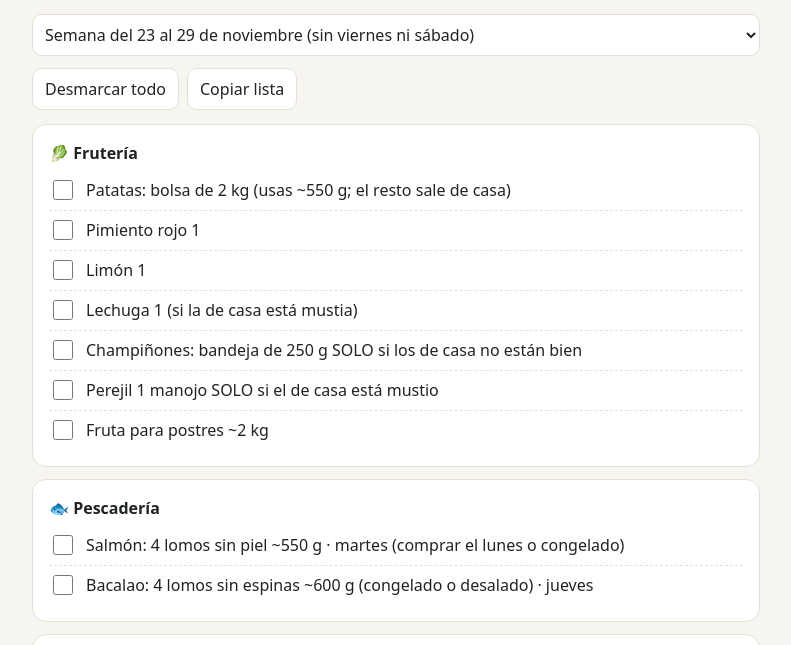
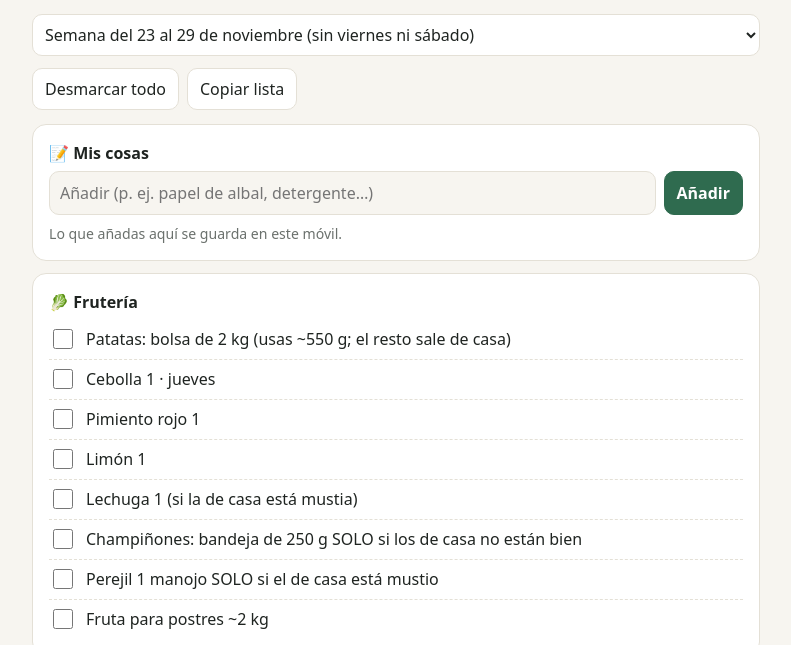
Before and after one commit to sergiotenllado-ux/cenas-casa, a plain HTML site: page index.html in a window 1280 px wide. Both pictures are taken after a click on the button "Compra". Shown: the part 151-796 px from the top of the page, without its empty margins (244-1035 px from the left). Drawn offline with Linux system fonts and the light colour scheme.

Commit message:
Jueves 26: pastel de pavo en lugar de bacalao; lista de la compra editable (Mis cosas)
Co-Authored-By: Claude Opus 5.5 <noreply@anthropic.com>

```diff
--- a/index.html
+++ b/index.html
@@ -41,11 +41,16 @@ details summary .more{color:var(--accent);font-size:.85rem;font-weight:600}
 details[open] summary .more{display:none}
 .tip{background:var(--accent-soft);border-radius:10px;padding:10px 12px;margin-top:10px;font-size:.92rem}
 .weeksel{display:flex;gap:8px;align-items:center;margin-bottom:12px}
-.weeksel select{flex:1;font:inherit;padding:8px;border-radius:10px;border:1px solid var(--line);background:var(--card);color:var(--ink)}
+.weeksel select{flex:1;min-width:0;width:100%;text-overflow:ellipsis;font:inherit;padding:8px;border-radius:10px;border:1px solid var(--line);background:var(--card);color:var(--ink)}
 .check{display:flex;gap:10px;align-items:flex-start;padding:7px 0;border-bottom:1px dashed var(--line);cursor:pointer}
 .check:last-child{border-bottom:0}
 .check input{width:20px;height:20px;margin-top:2px;accent-color:var(--accent);flex:none}
 .check.done span{text-decoration:line-through;color:var(--muted)}
+.check span{flex:1}
+.addrow{display:flex;gap:8px;margin:4px 0 8px}
+.addrow input{flex:1;min-width:0;font:inherit;padding:9px 10px;border-radius:10px;border:1px solid var(--line);background:var(--bg);color:var(--ink)}
+.addrow button{background:var(--accent);color:#fff;border-color:var(--accent);font-weight:600}
+.del{border:0;background:transparent;color:var(--muted);font-size:1.05rem;cursor:pointer;padding:0 6px;line-height:1}
 .btn{border:1px solid var(--line);background:var(--card);color:var(--ink);font:inherit;padding:8px 12px;border-radius:10px;cursor:pointer}
 .row{display:flex;gap:8px;flex-wrap:wrap;margin:8px 0 14px}
 .empty{color:var(--muted);text-align:center;padding:40px 0}
@@ -63,7 +68,7 @@ footer{max-width:760px;margin:0 auto;padding:8px 16px 32px;color:var(--muted);fo
   <button data-tab="compra">Compra</button>
 </div></nav>
 <main id="app"><div class="empty">Cargando menú…</div></main>
-<footer>Las marcas de la lista de la compra se guardan en este dispositivo.</footer>
+<footer>Las marcas de la lista y lo que añadas en «Mis cosas» se guardan en este dispositivo.</footer>
 
 <script>
 const DIAS=["domingo","lunes","martes","miércoles","jueves","viernes","sábado"];
@@ -125,17 +130,32 @@ function render(){
       `<div class="card"><b>🍎 Postre:</b> ${esc(w.postre)}</div>`;
   }else{
     const key="compra-"+w.lunes, marks=store.get(key)||{};
+    const xkey="extra-"+w.lunes, extras=store.get(xkey)||[];
     app.innerHTML=weekSelector()+`<div class="row"><button class="btn" id="limpiar">Desmarcar todo</button><button class="btn" id="copiar">Copiar lista</button></div>`+
+      `<div class="card"><h3 style="margin-top:0">📝 Mis cosas</h3>
+        <form id="addf" class="addrow"><input id="addi" placeholder="Añadir (p. ej. papel de albal, detergente…)" maxlength="80" enterkeyhint="done" autocomplete="off"><button class="btn" type="submit">Añadir</button></form>
+        ${extras.map((x,i)=>`<div class="check ${x.done?"done":""}"><input type="checkbox" data-x="${i}" ${x.done?"checked":""}><span>${esc(x.t)}</span><button class="del" data-del="${i}" aria-label="Quitar ${esc(x.t)}">✕</button></div>`).join("")}
+        ${extras.length?"":`<div class="meta">Lo que añadas aquí se guarda en este móvil.</div>`}
+      </div>`+
       w.compra.map((s,si)=>`<div class="card"><h3 style="margin-top:0">${esc(s.seccion)}</h3>${
         s.items.map((it,ii)=>{const id=si+"-"+ii;return `<label class="check ${marks[id]?"done":""}"><input type="checkbox" data-id="${id}" ${marks[id]?"checked":""}><span>${esc(it)}</span></label>`}).join("")
       }</div>`).join("")+
       `<div class="card"><b>✅ Revisa que tienes en casa:</b> ${esc(w.revisa)}</div>`;
-    app.querySelectorAll("input[type=checkbox]").forEach(c=>c.onchange=()=>{
+    app.querySelectorAll("input[data-id]").forEach(c=>c.onchange=()=>{
       marks[c.dataset.id]=c.checked; store.set(key,marks); c.parentElement.classList.toggle("done",c.checked);
     });
-    $("#limpiar").onclick=()=>{store.set(key,{});render()};
+    app.querySelectorAll("input[data-x]").forEach(c=>c.onchange=()=>{
+      extras[+c.dataset.x].done=c.checked; store.set(xkey,extras); c.parentElement.classList.toggle("done",c.checked);
+    });
+    app.querySelectorAll("[data-del]").forEach(b=>b.onclick=()=>{extras.splice(+b.dataset.del,1);store.set(xkey,extras);render()});
+    $("#addf").onsubmit=e=>{
+      e.preventDefault(); const t=$("#addi").value.trim(); if(!t) return;
+      extras.push({t,done:false}); store.set(xkey,extras); render(); $("#addi").focus();
+    };
+    $("#limpiar").onclick=()=>{store.set(key,{});extras.forEach(x=>x.done=false);store.set(xkey,extras);render()};
     $("#copiar").onclick=async()=>{
-      const txt=w.titulo+"\n\n"+w.compra.map(s=>s.seccion+"\n"+s.items.map(i=>"- "+i).join("\n")).join("\n\n")+"\n\nRevisa en casa: "+w.revisa;
+      const mias=extras.length?"📝 Mis cosas\n"+extras.map(x=>"- "+x.t).join("\n")+"\n\n":"";
+      const txt=w.titulo+"\n\n"+mias+w.compra.map(s=>s.seccion+"\n"+s.items.map(i=>"- "+i).join("\n")).join("\n\n")+"\n\nRevisa en casa: "+w.revisa;
       try{await navigator.clipboard.writeText(txt);$("#copiar").textContent="¡Copiada!"}catch(e){$("#copiar").textContent="No se pudo copiar"}
     };
   }
--- a/menus.json
+++ b/menus.json
@@ -225,7 +225,7 @@
     {
       "lunes": "2026-11-23",
       "titulo": "Semana del 23 al 29 de noviembre (sin viernes ni sábado)",
-      "balance": "5 cenas · 2 pescados (1 azul) + marisco · 1 huevo · 1 pollo · 1 cerdo · verdura en todas · 2 freidora de aire · 3 horno · sin pasta ni arroz · 0 fritos",
+      "balance": "5 cenas · 1 pescado azul + marisco · 1 huevo · 2 carnes blancas (pollo, pavo) · 1 cerdo · verdura en todas · 2 freidora de aire · 3 horno · sin pasta ni arroz · 0 fritos",
       "postre": "Fruta de temporada (mandarina, manzana, pera, kiwi, caqui) o yogur natural",
       "dias": [
         {
@@ -294,23 +294,27 @@
         },
         {
           "fecha": "2026-11-26",
-          "plato": "Bacalao con costra de pan y perejil al horno + puré de patata + judías verdes salteadas",
-          "proteina": "Pescado blanco",
-          "tiempo": "15 min activos · 45 min total",
-          "porque": "Pescado blanco sin espinas con un puré casero de la TM31, terminando lo que queda de pan rallado, parmesano y judías.",
+          "plato": "Pastel de pavo y verduras con puré gratinado al horno + judías verdes salteadas",
+          "proteina": "Pavo",
+          "tiempo": "20 min activos · 55 min total",
+          "porque": "Carne blanca picada con verdura bajo un puré casero de la TM31, gratinado con parmesano: el clásico «pastel de carne» en versión ligera, perfecto para los niños.",
           "ingredientes": [
-            "4 lomos de bacalao fresco o desalado, sin espinas (~600 g; vale congelado)",
-            "Costra: 50 g pan rallado (de casa), 30 g parmesano (de casa), perejil, 1 diente de ajo, 30 g aceite",
+            "500 g carne picada de pavo",
             "Puré: 800 g patata, 400 g leche, 200 g agua, 30 g aceite de oliva, sal",
+            "1 cebolla, 1 diente de ajo, 30 g aceite de oliva",
+            "100 g tomate triturado (del bote del domingo)",
+            "100 g guisantes congelados (de casa)",
+            "Gratinado: 30 g parmesano y 50 g pan rallado (de casa)",
             "300 g judías verdes congeladas (de casa), 1 diente de ajo"
           ],
           "pasos": [
-            "TM31 costra: parmesano, ajo y perejil 10 s / vel 10; añadir pan rallado y aceite 5 s / vel 4. Reservar.",
-            "Puré: poner la mariposa. Patata en trozos, leche, agua y sal: 30 min / 100° / vel 1. Añadir el aceite: 20 s / vel 3.",
-            "Mientras: bacalao en una bandeja, la costra por encima apretando. Horno 200° · 12-15 min.",
-            "Judías: saltear 6-8 min en sartén con un ajo laminado y un poco de aceite."
+            "TM31 gratinado: rallar el parmesano 10 s / vel 10, añadir el pan rallado 3 s / vel 5. Reservar.",
+            "Relleno: cebolla y ajo 5 s / vel 5 + aceite 7 min / Varoma / vel 1. Añadir el pavo salado: 6 min / Varoma / giro izquierda / vel cuchara. Añadir el tomate y los guisantes: 6 min / 100° / giro izquierda / vel cuchara. Pasar a una fuente de horno y extender.",
+            "Puré (sin lavar el vaso, basta un enjuague): poner la mariposa. Patata en trozos, leche, agua y sal: 30 min / 100° / vel 1. Añadir el aceite: 20 s / vel 3.",
+            "Cubrir el relleno con el puré, espolvorear el parmesano con pan rallado. Horno 200° · 12 min y 3 min de grill hasta que se dore.",
+            "Mientras: saltear las judías 6-8 min con un ajo laminado y un poco de aceite."
           ],
-          "truco": "Para el pequeño, el bacalao desmigado dentro del puré (tipo «pastel de pescado»)."
+          "truco": "Cortado en cuadrados como si fuera una tarta. Si sobra, al día siguiente se recalienta muy bien."
         },
         {
           "fecha": "2026-11-29",
@@ -339,6 +343,7 @@
           "seccion": "🥬 Frutería",
           "items": [
             "Patatas: bolsa de 2 kg (usas ~550 g; el resto sale de casa)",
+            "Cebolla 1 · jueves",
             "Pimiento rojo 1",
             "Limón 1",
             "Lechuga 1 (si la de casa está mustia)",
@@ -350,14 +355,14 @@
         {
           "seccion": "🐟 Pescadería",
           "items": [
-            "Salmón: 4 lomos sin piel ~550 g · martes (comprar el lunes o congelado)",
-            "Bacalao: 4 lomos sin espinas ~600 g (congelado o desalado) · jueves"
+            "Salmón: 4 lomos sin piel ~550 g · martes (comprar el lunes o congelado)"
           ]
         },
         {
           "seccion": "🍗 Carnicería",
           "items": [
-            "Pechuga de pollo 500 g · miércoles"
+            "Pechuga de pollo 500 g · miércoles",
+            "Carne picada de pavo 500 g · jueves"
           ]
         },
         {
@@ -371,7 +376,7 @@
         {
           "seccion": "🥫 Despensa",
           "items": [
-            "Tomate triturado: 1 bote de 400 g (usas 200 g)"
+            "Tomate triturado: 1 bote de 400 g (usas 300 g: jueves y domingo)"
           ]
         },
         {
@@ -390,11 +395,17 @@
             "Cebollas 2",
             "Zanahorias 5 de las 7",
             "Judías verdes congeladas 600 g · martes y jueves",
-            "Guisantes congelados 400 g · miércoles",
+            "Guisantes congelados 500 g · miércoles y jueves",
             "Parmesano ~60 g · miércoles y jueves",
             "Pan rallado ~130 g · miércoles y jueves",
             "Costillar de cerdo ~1 kg · domingo",
             "Ajo, perejil, ½ lechuga, ½ limón"
+          ]
+        },
+        {
+          "seccion": "🧻 Otros",
+          "items": [
+            "Papel de aluminio (Albal)"
           ]
         }
       ],
```
